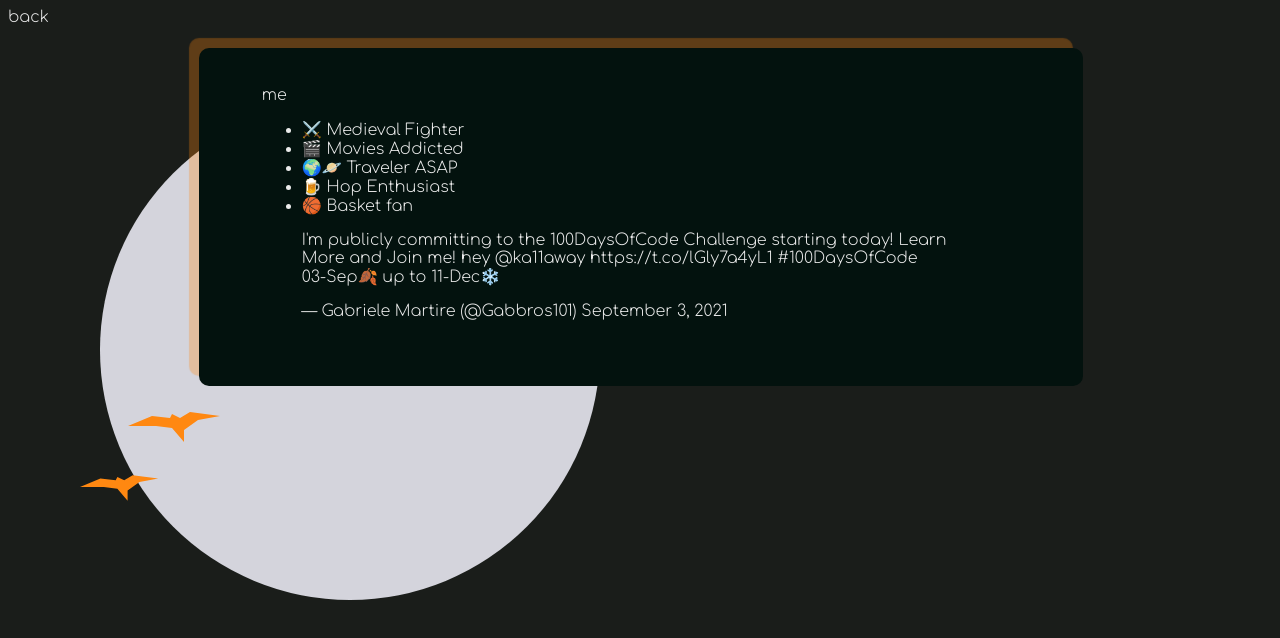
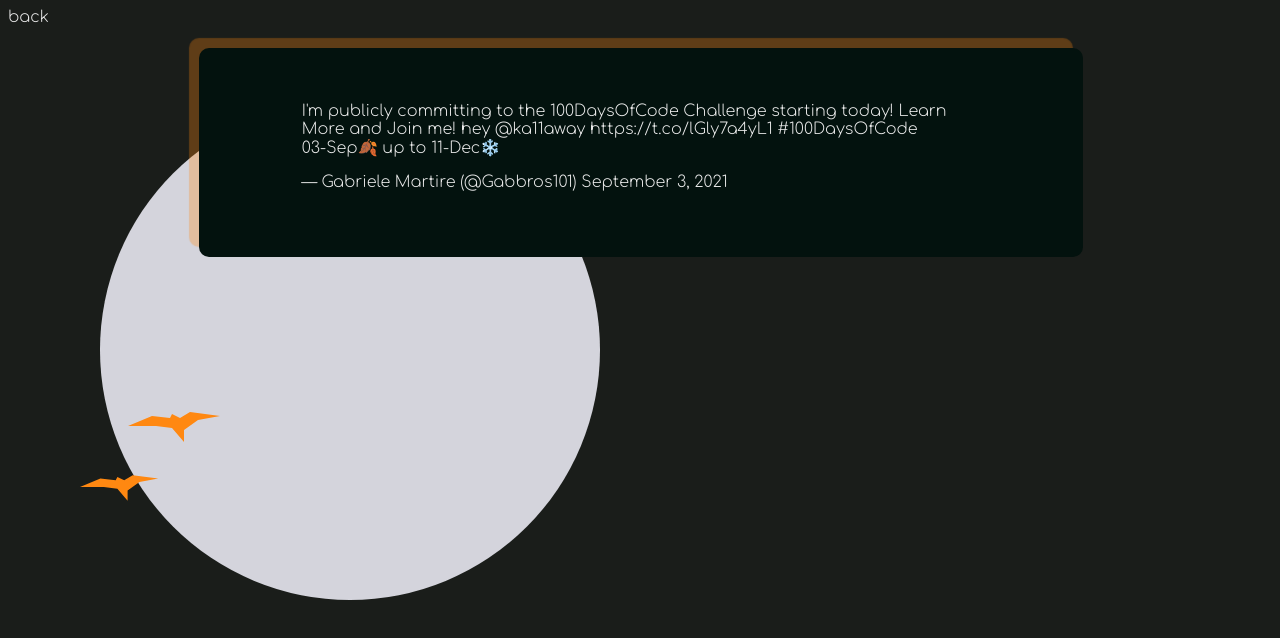
Before and after one commit to gabrielemartire/gabrielemartire, a plain HTML site: page sqs/sq6.html in a window 1280 px wide. Drawn offline with Linux system fonts and the light colour scheme.

Commit message:
v0.8.5 sync

```diff
--- a/sqs/sq6.html
+++ b/sqs/sq6.html
@@ -16,14 +16,6 @@
 <body>
     <a class='backgroundButton' href="../index.html">back</a>
     <div class='Box'>
-        <div>me</div>
-        <ul>
-            <li>⚔️ Medieval Fighter</li>
-            <li>🎬 Movies Addicted</li>
-            <li>🌍🪐 Traveler ASAP</li>
-            <li>🍺 Hop Enthusiast</li>
-            <li>🏀 Basket fan</li>
-        </ul>
         <div>
             <blockquote class="twitter-tweet" data-theme="dark"><p lang="en" dir="ltr">I&#39;m publicly committing to the 100DaysOfCode Challenge starting today! Learn More and Join me! hey <a href="https://twitter.com/ka11away?ref_src=twsrc%5Etfw">@ka11away</a> <a href="https://t.co/lGly7a4yL1">https://t.co/lGly7a4yL1</a> <a href="https://twitter.com/hashtag/100DaysOfCode?src=hash&amp;ref_src=twsrc%5Etfw">#100DaysOfCode</a> <br>03-Sep🍂 up to 11-Dec❄️</p>&mdash; Gabriele Martire (@Gabbros101) <a href="https://twitter.com/Gabbros101/status/1433782698083078146?ref_src=twsrc%5Etfw">September 3, 2021</a></blockquote> <script async src="https://platform.twitter.com/widgets.js" charset="utf-8"></script>
         </div>
```
